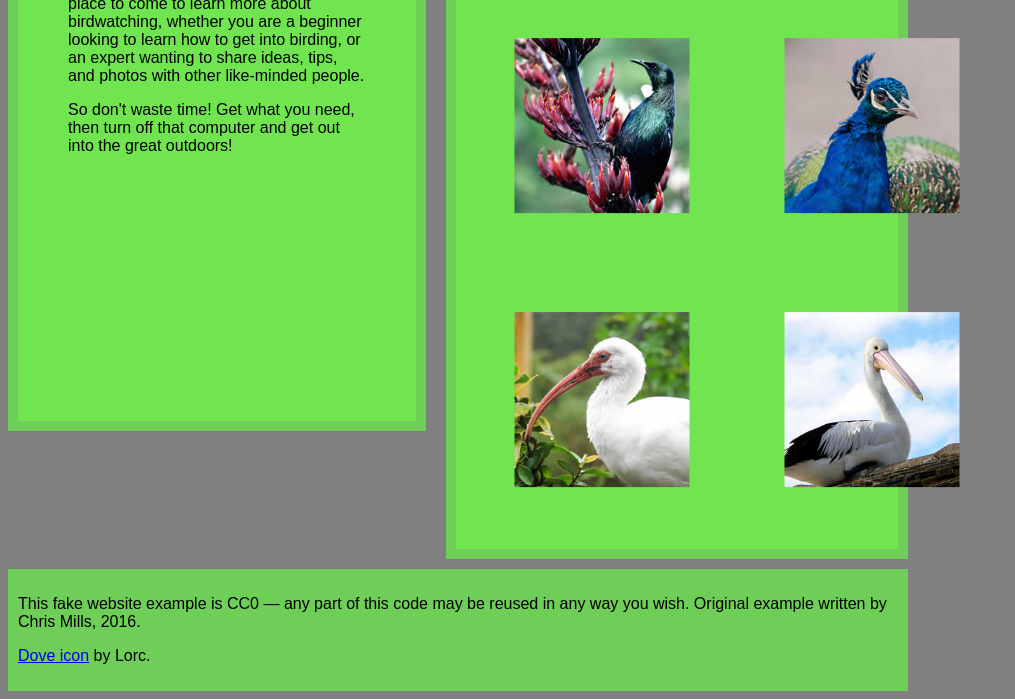
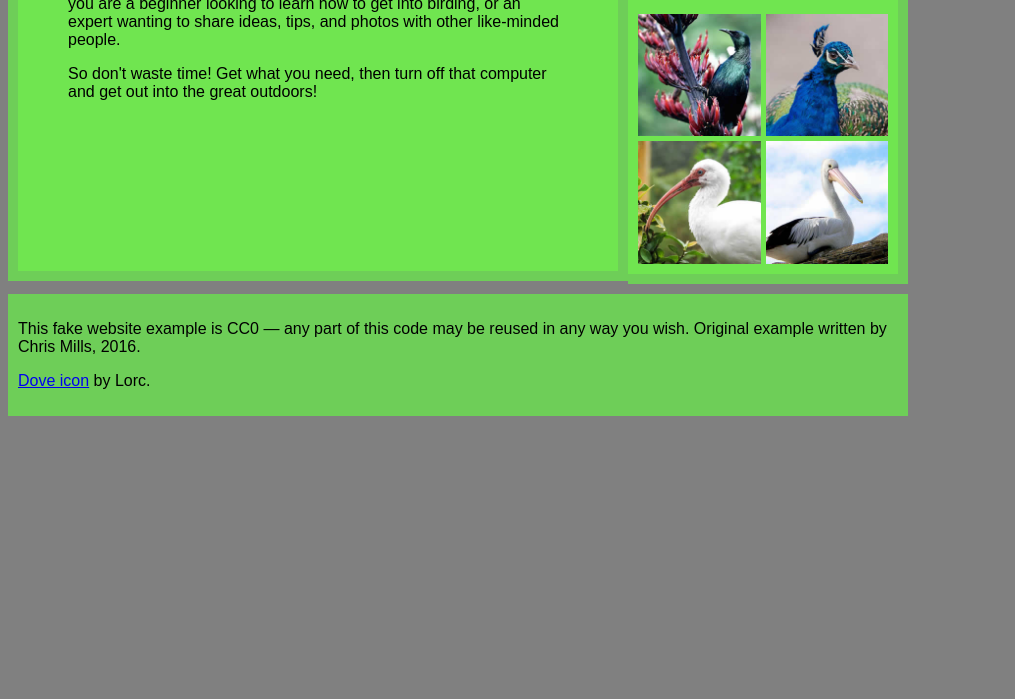
Before and after one commit to kalebvandersys/CS408-4.2-Lab, a website: page index.html in a window 1280 px wide. Shown: the part 408-1107 px from the top of the page, without its empty margins (0-1015 px from the left). After the commit the page ends 832 px from the top, so only its background shows below. Drawn offline with Linux system fonts and the light colour scheme.

Commit message:
wip close

```diff
--- a/css/style.css
+++ b/css/style.css
@@ -11,8 +11,8 @@ h1 {
 h2 {
     font-family: "Cinzel Decorative", "Tangerine", cursive;
     position: relative;
-    left: 0%;
     font-size: 30px;
+    text-align: center;
 }
 
 body {
@@ -61,13 +61,19 @@ header {
     background-color: #70e550;
     display: grid;
     grid-template-columns: repeat(2, 1fr); /* 2x2 grid */
-    gap: 20px;
-    padding: 21px;
-    border: 10px solid #6ece58;
+    gap: 5px;
+    padding: 10px;
+    border-right: 10px solid #6ece58;
+    border-top: 10px solid #6ece58;
+    border-bottom: 10px solid #6ece58;
     flex: 1;
-    max-width: 400px;
+    /* max-width: 400px; */
 }
-
+.gallery img {
+  display: block;   /* removes inline whitespace */
+  width: 100%;      /* fills grid cell */
+  height: auto;     /* keep proportions */
+}
 .gallery h2 {
   grid-column: 1 / -1;
 }
@@ -75,11 +81,11 @@ header {
     width: 400px;
     background-color: #70e550;
     border: 10px solid #6ece58;
-    padding-bottom: 250px;
+    padding-bottom: 154.5px;
     padding-top: 10px;
     padding-left: 50px;
     padding-right: 50px;
-    flex: 1;
+    flex: 2;
 }
 .intro-text {
     font-size: 30px;
@@ -87,14 +93,13 @@ header {
 }
 .middle{
     display: flex;
-    gap: 20px;
     margin-top: 20px;
     align-items: flex-start;
     margin-bottom: 10px;
 }
-.pictures{
-    scale: 0.7;
-}
+/* .pictures{
+    scale: 0.;
+} */
 .footer {
     background-color: #6ece58;
     padding: 10px;
```
